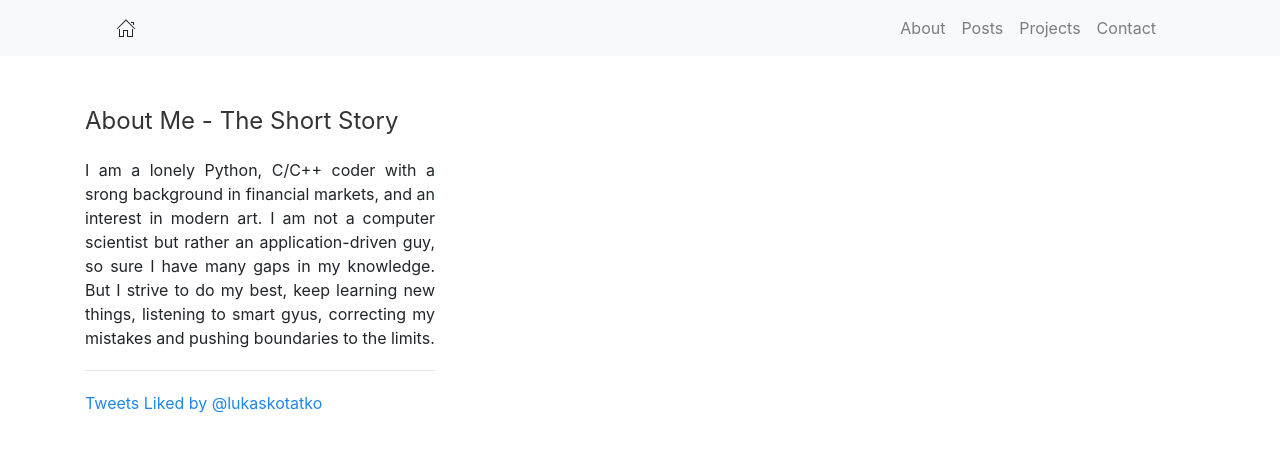
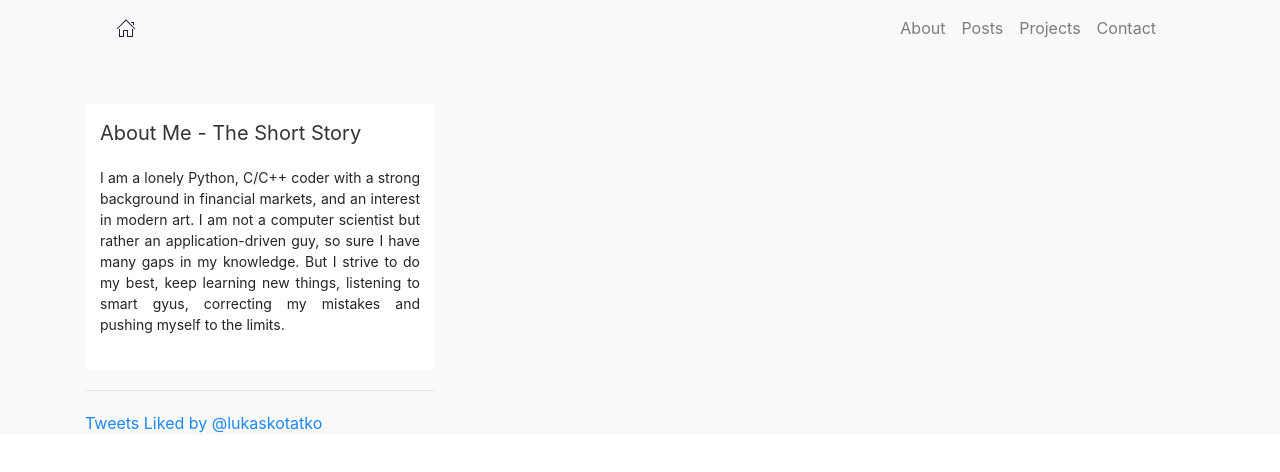
Before and after one commit to ExperimentalHypothesis/personal-blog, a Flask app: page / in a window 1280 px wide. Shown: the top 472 px of the page. Run offline with Flask 2, Linux system fonts and the light colour scheme; some libraries are stand-ins or nearby versions.

Commit message:
backgroud, slight change in styling paragraphs

```diff
--- a/application/static/css/style.css
+++ b/application/static/css/style.css
@@ -1,3 +1,13 @@
-/* .container-fluid{
-    border-style: solid;
-} */
+body{
+    background-color: #F8F9FA;
+}
+
+.mycontainer{
+    background-color: white;
+    padding: 15px;
+    border-radius: 5px;
+}
+
+.about{
+    font-size: 14px;
+}
--- a/application/templates/about.html
+++ b/application/templates/about.html
@@ -7,9 +7,9 @@
         <hr>
         <p>I am a self-taught programmer with a primary focus on Python and C/C++. I started to learn to code when I was daytrader on CME derivate exchange, as I wanted to automate some of my strategies.</p>
 
-        <p>Over time I turned to code more and started dedicating more time to it. Compared to the markets, it had one huge advantage - it was deterministic. The markets are the opposite - they are chaotic. There is no rule of what works and what does not. No one tells you what is correct and what is not. I have been trading and working for very large brokerage companies, and everywhere it was the same. No one knows anything. Everyone is just guessing. This fact became much more clear when I built a random walk AOS - a system trading utterly randomly, disregarding market data - comparing its results to people who strictly followed a "properly tested trading plan". It showed up that the AOS had equal or better results. What a terrifying news! </p>
+        <p>Over time I turned to code more and started dedicating more time to it. Compared to the markets, it had one huge advantage - it was deterministic. The markets are the opposite - they are chaotic. There is no rule of what works and what does not. No one tells you what is correct and what is not. I have been trading and working for very large brokerage companies, and everywhere it was the same. No one knows anything. Everyone is just guessing. This fact became much more clear when I built a random walk AOS - a system trading utterly randomly, disregarding market data and comparing its results to people who strictly followed a "properly tested trading plan". It showed up that the AOS had equal or better results. It was a terrifying news! </p>
 
-        <p>Nevertheless, I will be forever somehow attracted and involved in the world of financial markets. It is an extremely challenging environment and I seem to like to challenge myself. Sometimes I will make a post about it here on this blog. I still keep an eye on the charts, yet I don't do fulltime daytrading anymore. When I was into that, I was able to spend 10 hours/day watching ticking charts. What a tremendous waste of time! I have coded several studies and trading systems in ACSIL C++, and plan to share some know-how since there is virtually no information about this framework.<p>
+        <p>Financial markets are extremely challenging environment, especially in short term intraday timeframes. For some reason I seem to like to challenge myself and so I will be forever somehow involved in it. Even thought I do not do fulltime daytrading anymore, I still keep an eye on it. When I was into it, I could not sleep without my daily dose of orderflow. I used to spend 10+ hours a day watching ticking charts. What a tremendous waste of time! I have coded several studies and trading systems in ACSIL C++, that allowed me to sort of step away from the screen. I plan to share some insights since there is virtually no information about this framework.<p>
 
         <p>Besides trading and coding, I enjoy yoga, meditation, ayurvedic therapy, and all these mystical things that are hidden inside. I am very attracted to Hindu scriptures (I have studied religion at Charles University by the way) and eastern mythology, in general, is something very close to me. In the future, I will definitely make some project devoted to it.</p>
 
--- a/application/templates/posts.html
+++ b/application/templates/posts.html
@@ -5,11 +5,10 @@
 
     <div class="container col-sm-4" style="text-align: justify">
 
-        <div>
-            <h3>About Me - The Short Story</h3>
-            <p>I am a lonely Python, C/C++ coder with a srong background in financial markets, and an interest in modern art. I am not a computer scientist but rather an application-driven guy, so sure I have many gaps in my knowledge. But I strive to do my best, keep learning new things, listening to smart gyus, correcting my mistakes and pushing boundaries to the limits.</p>
+        <div class="mycontainer">
+            <h4>About Me - The Short Story</h4>
+            <p class="about">I am a lonely Python, C/C++ coder with a strong background in financial markets, and an interest in modern art. I am not a computer scientist but rather an application-driven guy, so sure I have many gaps in my knowledge. But I strive to do my best, keep learning new things, listening to smart gyus, correcting my mistakes and pushing myself to the limits.</p>
         </div>
-
         <hr>
         <div>
             <a class="twitter-timeline" data-theme="light" href="https://twitter.com/lukaskotatko/likes?ref_src=twsrc%5Etfw">Tweets Liked by @lukaskotatko</a> <script async src="https://platform.twitter.com/widgets.js" charset="utf-8"></script>
@@ -22,9 +21,9 @@
     <div class="container col-sm-8">
 
         {% for post in posts %}
-        <article>
+        <article class="mycontainer">
             <h3>{{ post.title }}</h3>
-            <p>{{ post.body | safe }}
+            <p>{{ post.body | safe | truncate(220) }}
             </p>
             <div style="text-align: right">
                 <a href="{{ url_for("post", post_id = post.id) }}"><button class="uk-button uk-button-small">Read More</button></a>
```
Also changed, not shown: application/templates/contact.html (+0 -16 lines), application/lukaskotatko.db.
